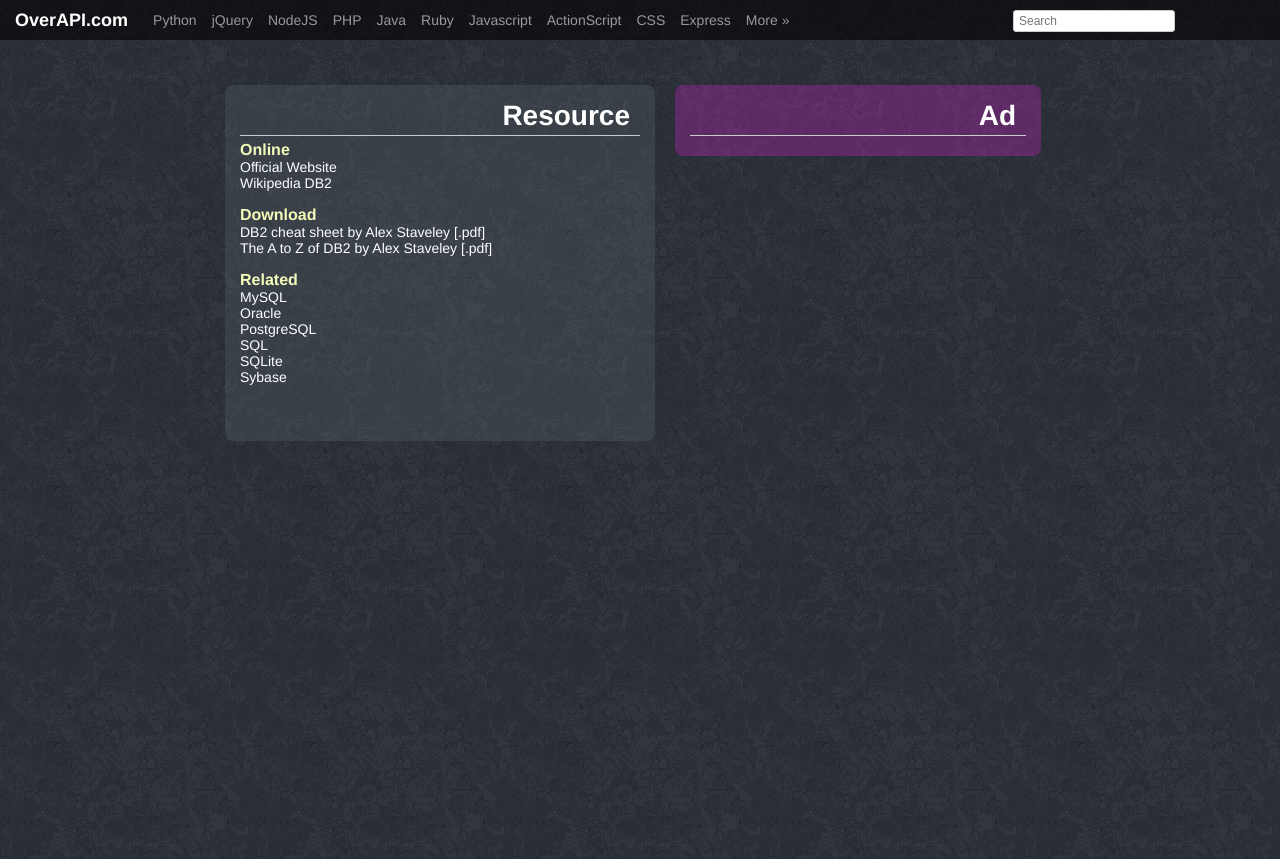
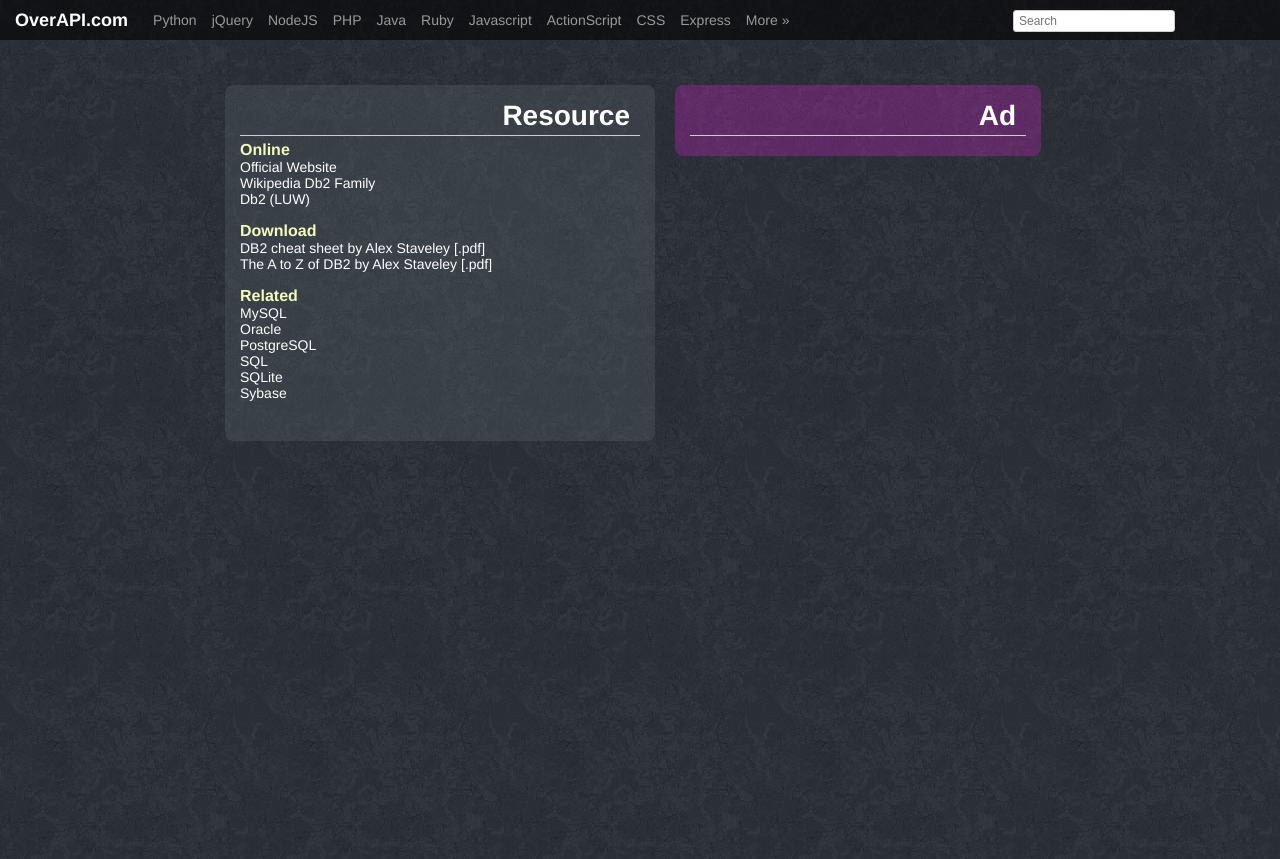
Before and after one commit to code9media/overthecs.github.io, a Jekyll site: the page built from _posts/d/2012-07-01-db2.html, in a window 1280 px wide. Shown: the top 859 px of the page. Built offline with Jekyll 4.4.1, drawn with Linux system fonts in a browser that asks for light colours; Markdown is read by kramdown in place of the engine named in the settings; comment, search, counter and statistics services are not loaded.

Commit message:
Db2 has change the case

```diff
--- a/_posts/d/2012-07-01-db2.html
+++ b/_posts/d/2012-07-01-db2.html
@@ -1,6 +1,6 @@
 ---
 layout:    more
-title:     DB2 Cheat Sheet
+title:     Db2 Cheat Sheet
 ---
 <div class="content content-400">
     <div class="board board-326">
@@ -9,7 +9,8 @@ title:     DB2 Cheat Sheet
             <h3 class="board-card-title">Online</h3>
             <ul>
                 <li><a href="http://www-01.ibm.com/software/data/db2/">Official Website</a></li>
-                <li><a href="http://en.wikipedia.org/wiki/IBM_DB2">Wikipedia DB2</a></li>
+                <li><a href="https://en.wikipedia.org/wiki/IBM_Db2_Family">Wikipedia Db2 Family</a></li>
+                <li><a href="https://en.wikipedia.org/wiki/Db2_(Formerly_Db2_for_LUW)">Db2 (LUW)</a></li>
             </ul>
         </div>
         <div class="board-card">
```
